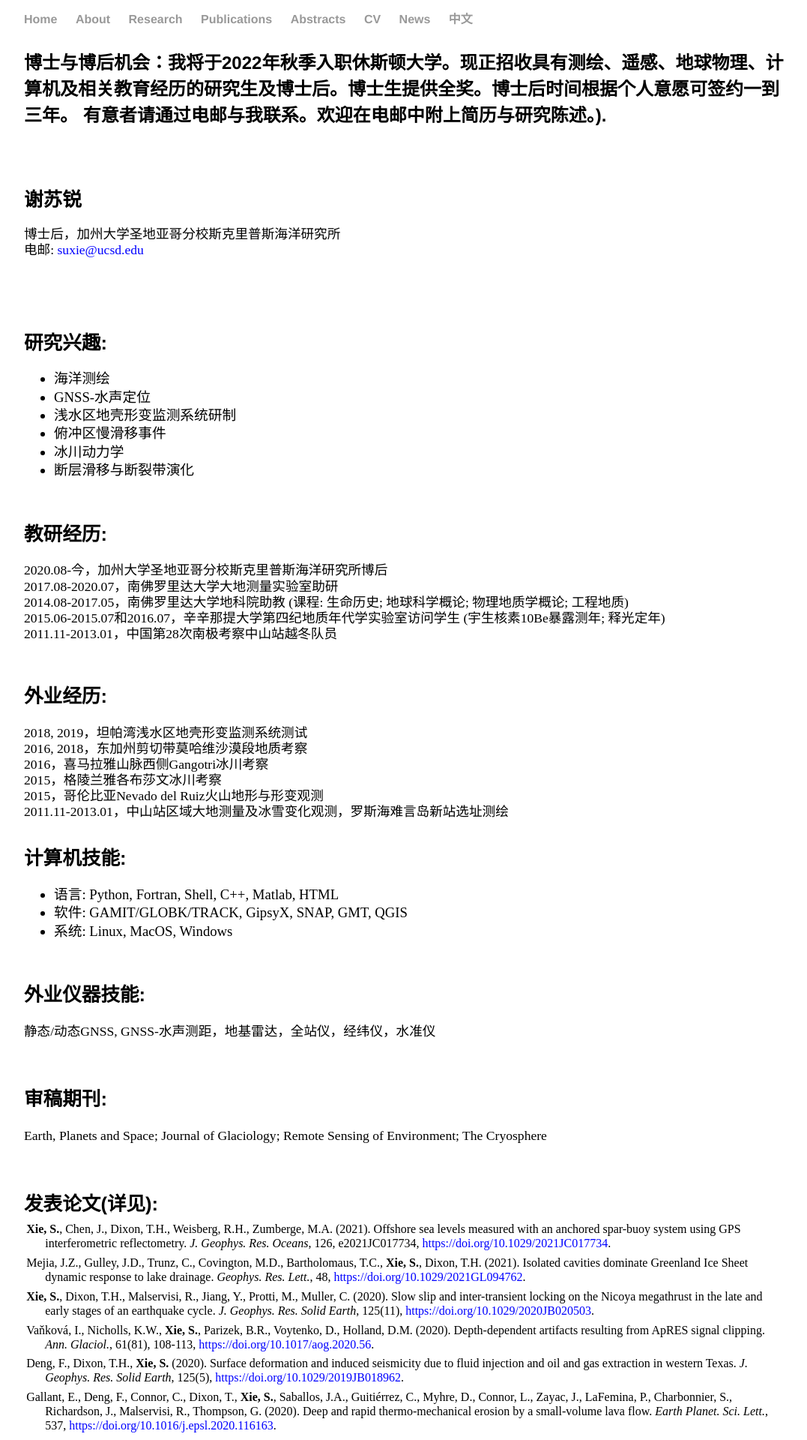
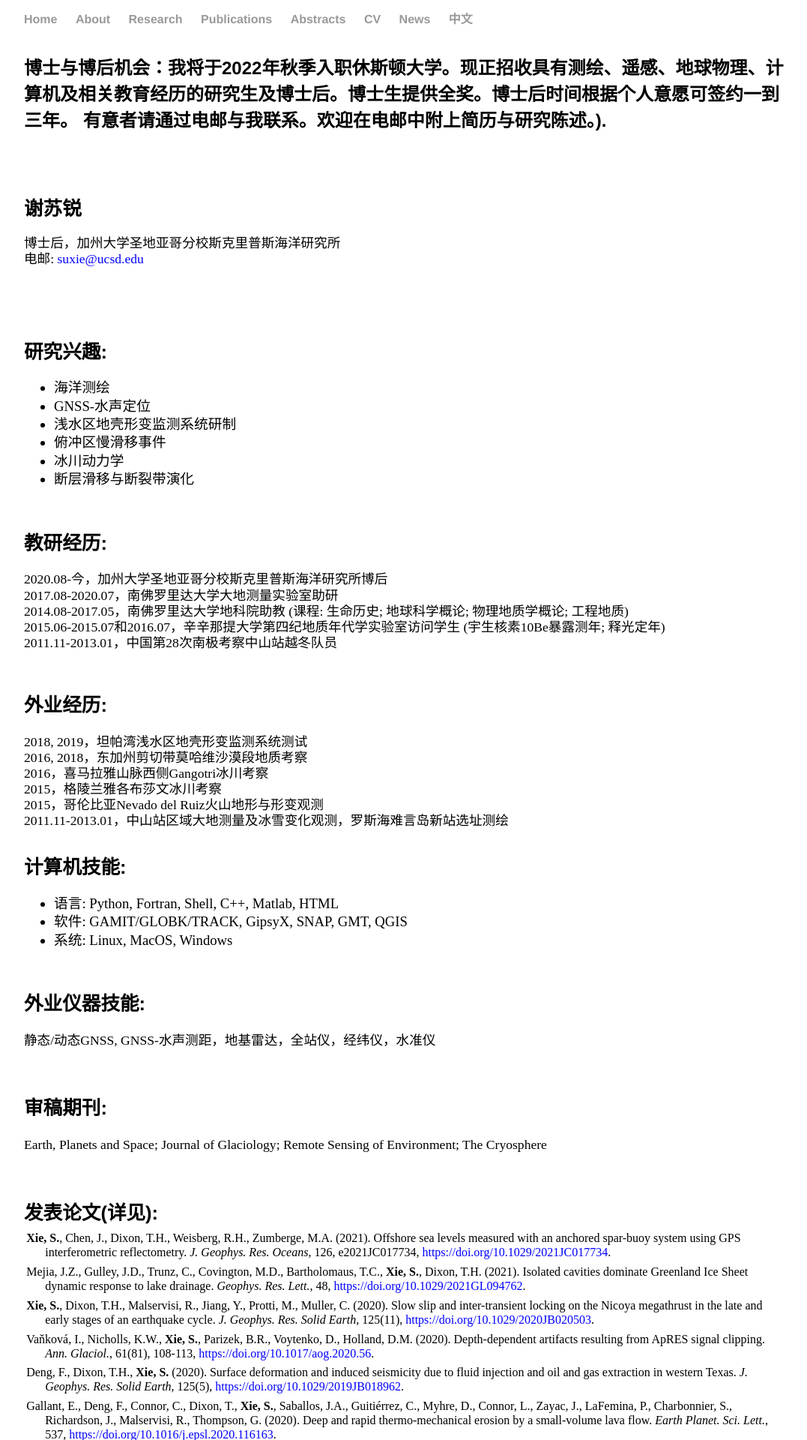
Before and after one commit to suruixie/suruixie.github.io, a Jekyll site: the page built from Chinese/index.html, in a window 1280 px wide. Shown: the top 1920 px of the page at 75% size, without its empty margins (96-1173 px from the left). Built offline with Jekyll 4.4.1, drawn with Linux system fonts in a browser that asks for light colours; a style sheet for code colours, icons or effects is not loaded.

Commit message:
Update index.html

```diff
--- a/Chinese/index.html
+++ b/Chinese/index.html
@@ -7,7 +7,7 @@ title: 苏锐的中文页面
 
 
 <body>
-	<h4 style="margin-top:1.2em; margin-bottom:1em; font-size:1.5em;">博士与博后机会：我将于2022年秋季入职休斯顿大学。现正招收具有测绘、遥感、地球物理、计算机及相关教育经历的研究生及博士后。博士生提供全奖。博士后时间根据个人意愿可签约一到三年。
+	<h4 style="margin-top:1.5em; margin-bottom:1.2em; font-size:1.5em;">博士与博后机会：我将于2022年秋季入职休斯顿大学。现正招收具有测绘、遥感、地球物理、计算机及相关教育经历的研究生及博士后。博士生提供全奖。博士后时间根据个人意愿可签约一到三年。
 		有意者请通过电邮与我联系。欢迎在电邮中附上简历与研究陈述。). </h4>
 	<br>
     <div class="Chinese">
```
